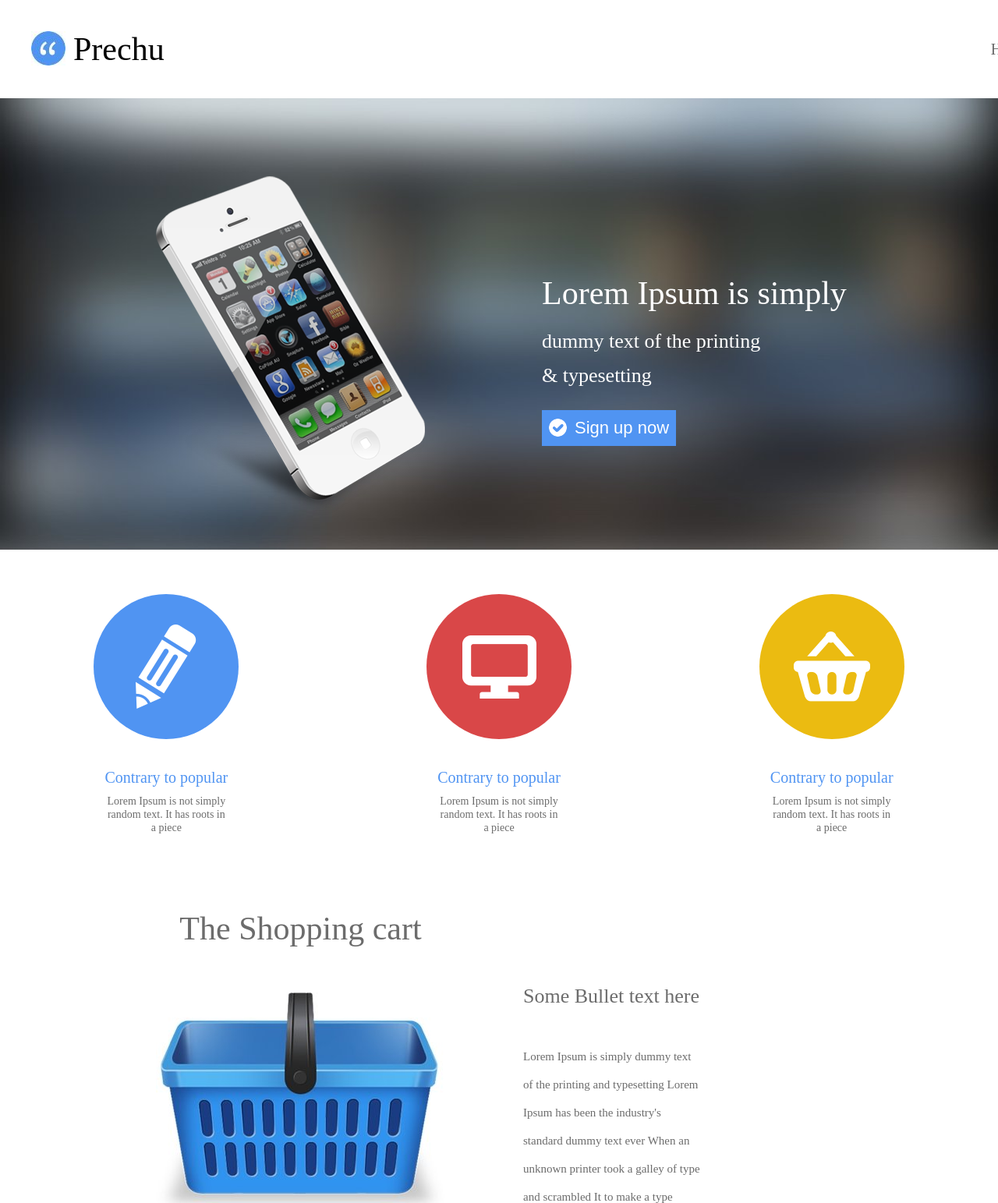
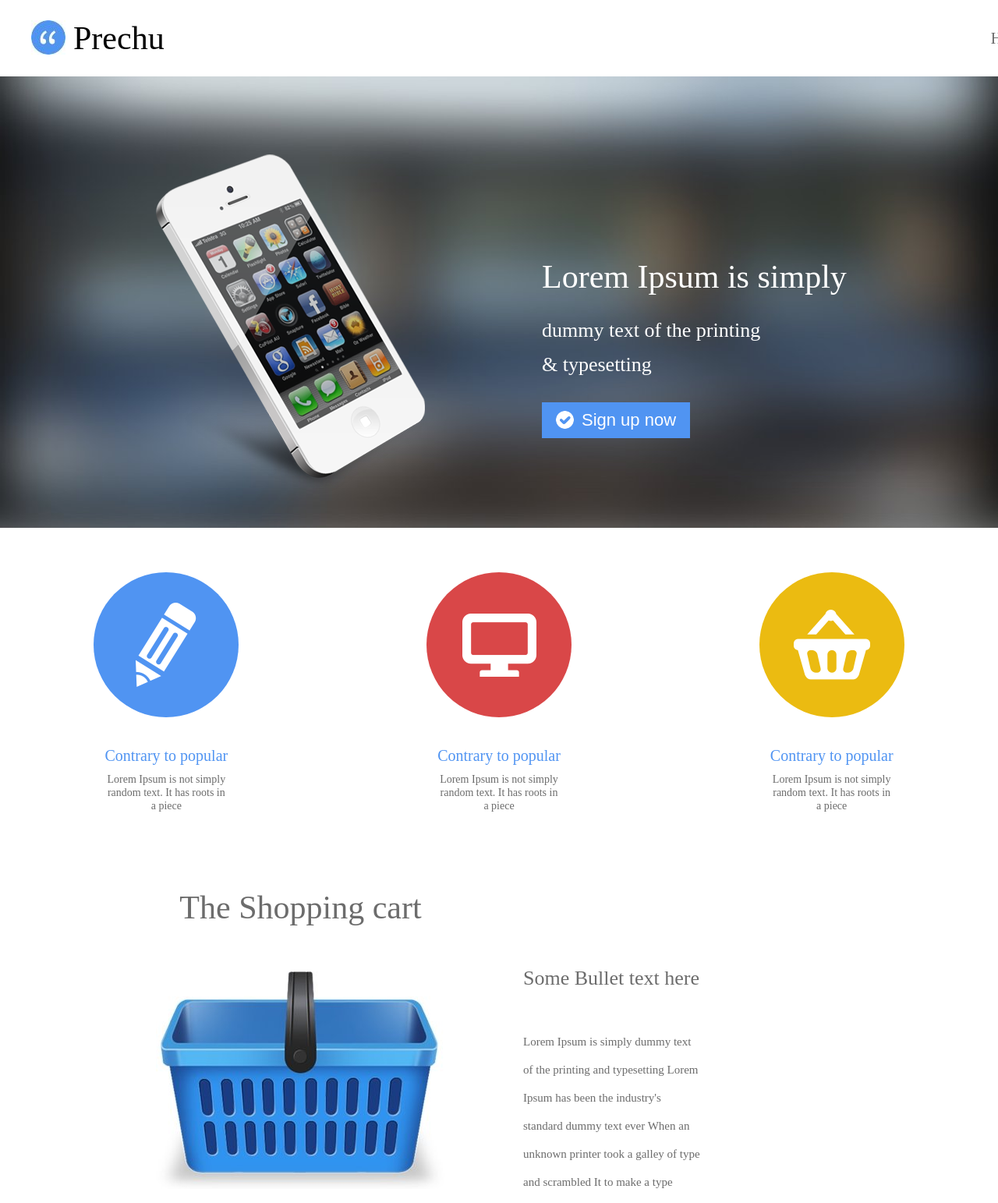
Before and after one commit to AnyaSE/AnnSeleznova_10, a plain HTML site: page index.html in a window 1280 px wide. Shown: the top 1543 px of the page at 78% size. Drawn offline with Linux system fonts and the light colour scheme; a web font is replaced by a local one.

Commit message:
have ammended html file to add a link to the logo and amended scss file for nav bar, logo and button. Plus changed the font from h1 to h2

```diff
--- a/index.html
+++ b/index.html
@@ -15,9 +15,11 @@
                     <picture class="logo__picture">
                         <img src="imgs/commas.jpg" alt="commas">
                     </picture>
-                    <p class="logo__title">
-                        Prechu
-                    </p>
+                    <h1 class="logo__item">
+                        <a href="#" class="logo__title">
+                            Prechu
+                        </a>
+                    </h1>
                 </div>
             </div>
             <ul class="nav">
@@ -41,12 +43,12 @@
             <div class="banner__content">
                 <img src="imgs/phone.png" alt="phone" class="banner__image">
                 <div class="banner__item">
-                    <h1 class="banner__title">
+                    <h2 class="banner__title">
                         Lorem Ipsum is simply
-                    </h1>
-                    <h2 class="banner__info">
+                    </h2>
+                    <h3 class="banner__info">
                         dummy text of the printing & typesetting
-                    </h2>
+                    </h3>
                     <button class="button">
                         <img src="imgs/icon.png" alt="icon" class="button__img">
                         Sign up now
@@ -94,17 +96,17 @@
             <!-- end section content -->
             <div class="product__section">
                 <div class="product__content">
-                    <h1 class="product__title">
+                    <h2 class="product__title">
                         The Shopping cart
-                    </h1>
+                    </h2>
                     <picture class="subcontent__img">
                         <img src="imgs/shoppingcart.jpg" alt="shoppingcart">
                     </picture>
                 </div>
                 <div class="product__info">
-                    <h2 class="subproduct__title">
+                    <h3 class="subproduct__title">
                         Some Bullet text here
-                    </h2>
+                    </h3>
                     <p class="product__text">
                         Lorem Ipsum is simply dummy text of the printing and typesetting
                         Lorem Ipsum has been the industry's standard dummy text ever
--- a/style/main.scss
+++ b/style/main.scss
@@ -61,9 +61,10 @@ body {
         padding-right: ($size - 90px); /*including padding*/
     }
 
-    .logo__title {
+    .logo__title, .logo__item {
         @include font-size ($size * 0.42, $fw, 1); /*including font details*/
-        padding-right: ($size * 10); /*including padding*/
+        padding-right: ($size * 5); /*including padding*/
+        color: black;
     }
 
     .nav {
@@ -82,7 +83,7 @@ body {
     }
 
     a[class$="link"]:hover {
-        padding-bottom: ($size - 55px); /*padding bottom when hover*/
+        padding-bottom: ($size - 70px); /*padding bottom when hover*/
         border-bottom: 3px solid $color--primary; /*border bottom when hovering*/
     }
 }
@@ -130,7 +131,7 @@ body {
     }
 
     .button {
-        @include button (($size + 72px), inline-block, $color--primary, none, $color--accent); /*including button details*/
+        @include button (($size + 90px), inline-block, $color--primary, none, $color--accent); /*including button details*/
         margin-left: $size + 50px;  /*including margin left*/
         @include font-size ($size * 0.22, $fw, 44px); /*including font details*/
         @include flex(row, center, center); /*including flex for footer*/
```
Also changed, not shown: style/main.css, 1 other file.
